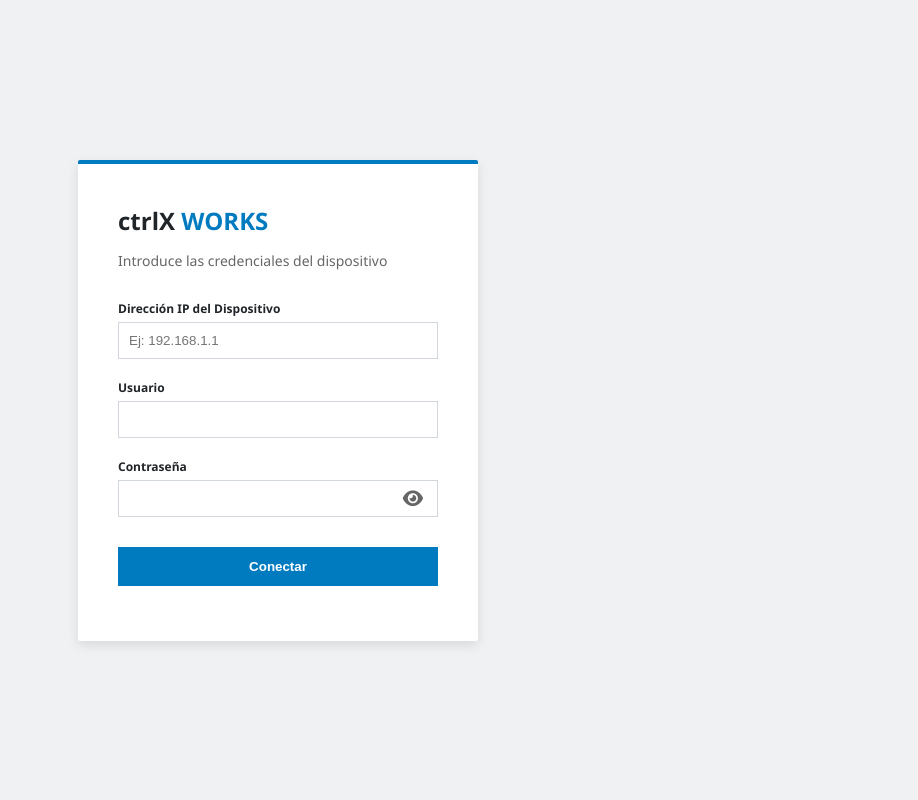
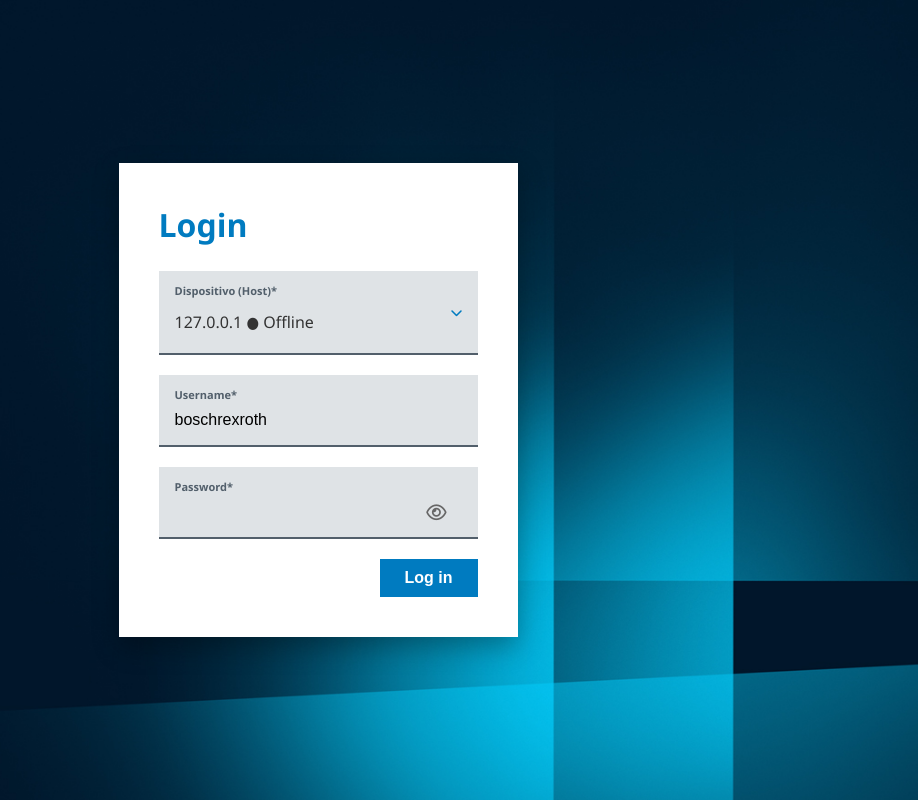
Before and after one commit to AragakiCH/ctrlx_sysid, a FastAPI app: page / in a window 1280 px wide. Shown: the whole page, without its empty margins (362-1280 px from the left). Run offline with FastAPI, Linux system fonts and the light colour scheme; data that the repository does not hold is empty.

Commit message:
jalando ip

```diff
--- a/web/static/css/login.css
+++ b/web/static/css/login.css
@@ -1,85 +1,162 @@
 /* web/static/css/login.css */
 :root {
-    --bg-dark: #2b2b2b;
-    --bg-light: #eff1f2;
-    --accent: #007bc0; /* El azul de ctrlX */
-    --text-main: #202529;
-    --border: #d1d7dd;
+    --rex-blue: #007bc0;
+    --rex-light-gray: #dfe3e6;
+    --rex-label-gray: #525f6b;
+    --rex-error-bg: #fde2e2;
+    --rex-error-text: #333;
 }
 
 body {
     margin: 0;
     font-family: 'Segoe UI', Tahoma, Geneva, Verdana, sans-serif;
-    background-color: var(--bg-light);
+
+    /* TU IMAGEN DE FONDO SE QUEDA AQUÍ */
+    background-image: url('../img/fondo_plc.jpg');
+    background-position: center;
+    background-repeat: no-repeat;
+    background-size: cover;
+    background-attachment: fixed;
+
     display: flex;
     justify-content: center;
     align-items: center;
     height: 100vh;
 }
 
-.login-container {
-    width: 100%;
-    max-width: 400px;
-    padding: 20px;
-}
 
 .login-box {
     background: white;
     padding: 40px;
-    border-radius: 2px;
-    box-shadow: 0 4px 12px rgba(0,0,0,0.1);
-    border-top: 4px solid var(--accent);
+    width: 100%;
+    max-width: 400px;
+    box-shadow: 0 10px 25px rgba(0,0,0,0.3);
 }
 
-.login-header {
-    font-size: 24px;
+.login-title {
+    color: var(--rex-blue);
+    font-size: 32px;
     font-weight: bold;
-    margin-bottom: 5px;
-}
-
-.brand { color: var(--text-main); }
-.sub-brand { color: var(--accent); }
-
-.login-subtitle {
-    color: #666;
-    font-size: 14px;
-    margin-bottom: 30px;
+    margin-top: 0;
+    margin-bottom: 25px;
 }
 
 .input-group {
+    background-color: var(--rex-light-gray);
+    padding: 12px 16px;
     margin-bottom: 20px;
+    border-bottom: 2px solid var(--rex-label-gray);
+    transition: all 0.3s ease;
+}
+
+.input-group:focus-within {
+    border-bottom-color: var(--rex-blue);
 }
 
 .input-group label {
     display: block;
-    font-size: 12px;
+    font-size: 11px;
     font-weight: 600;
+    color: var(--rex-label-gray);
     margin-bottom: 5px;
-    color: var(--text-main);
 }
 
 .input-group input {
     width: 100%;
-    padding: 10px;
-    border: 1px solid var(--border);
+    border: none;
+    background: transparent;
+    font-size: 16px;
     outline: none;
-    box-sizing: border-box;
-    transition: border 0.3s;
+    padding: 4px 0;
 }
 
-.input-group input:focus {
-    border-color: var(--accent);
+/* Estilo para el SELECT (Desplegable) */
+.input-group select {
+    width: 100%;
+    border: none;
+    background: transparent;
+    font-size: 16px;
+    font-weight: 500;
+    outline: none;
+    padding: 8px 0; /* Un poco más de espacio */
+    cursor: pointer;
+    color: #333;
+    font-family: inherit;
+    appearance: none;
+    -webkit-appearance: none;
+    position: relative;
+    z-index: 1;
+}
+
+.input-group:has(select) {
+    position: relative;
+}
+
+/* Flecha personalizada usando Font Awesome (Arrow Down) */
+.input-group:has(select)::after {
+    content: '\f078'; /* fa-chevron-down */
+    font-family: 'Font Awesome 6 Free';
+    font-weight: 900;
+    position: absolute;
+    right: 15px;
+    top: 50%;
+    transform: translateY(-50%);
+    font-size: 12px;
+    color: var(--rex-blue); /* Flecha azul Rexroth */
+    pointer-events: none;
+}
+
+/* Hover en el grupo de entrada */
+.input-group:hover {
+    background-color: #f0f2f5;
+    border-bottom-color: #abb3ba;
+}
+/* Estilo de la lista desplegable (lo que el SO permite) */
+select option {
+    background-color: #fff;
+    color: #333;
+    padding: 12px;
+    font-size: 14px;
+}
+
+.password-wrapper {
+        position: relative;
+        display: flex;
+        align-items: center;
+      }
+
+
+.error-banner {
+    background-color: var(--rex-error-bg);
+    color: var(--rex-error-text);
+    padding: 10px 15px;
+    font-size: 14px;
+    display: flex;
+    align-items: center;
+    gap: 10px;
+    margin-top: -10px;
+    margin-bottom: 20px;
+}
+
+.error-banner i {
+    font-size: 16px;
+}
+
+
+.button-container {
+    display: flex;
+    justify-content: flex-end;
+    margin-top: 20px;
 }
 
 .btn-login {
-    width: 100%;
-    padding: 12px;
-    background-color: var(--accent);
+    background-color: var(--rex-blue);
     color: white;
     border: none;
-    font-weight: bold;
+    padding: 10px 25px;
+    font-size: 16px;
+    font-weight: 600;
     cursor: pointer;
-    margin-top: 10px;
     transition: background 0.3s;
 }
 
@@ -96,14 +173,14 @@ body {
 
 .toggle-eye {
     position: absolute;
-    right: 15px; /* Ajusta según tu diseño */
+    right: 15px;
     top: 50%;
     transform: translateY(-50%);
     cursor: pointer;
-    color: #666; /* Un color gris técnico */
+    color: #666;
     font-size: 18px;
 }
 
 .toggle-eye:hover {
-    color: #000; /* Se oscurece al pasar el mouse */
+    color: #000;
 }
--- /dev/null
+++ b/web/static/js/login.js
@@ -0,0 +1,111 @@
+// web/static/js/login.js
+
+document.addEventListener("DOMContentLoaded", () => {
+  const ipSelect = document.getElementById("ipSelect");
+  const ipHiddenInput = document.getElementById("ip");
+  const loginForm = document.getElementById("loginForm");
+  const errorDiv = document.getElementById("errorMessage");
+  const errorText = document.getElementById("errorText");
+
+  // --- 1. FUNCIÓN PARA DESCUBRIR HOSTS ---
+  const discoverHosts = async () => {
+    try {
+      const response = await fetch("http://localhost:8000/api/opcua/discover");
+      const devices = await response.json();
+
+      // Limpiamos el select
+      ipSelect.innerHTML = "";
+
+      if (devices.length === 0) {
+        ipSelect.innerHTML =
+          '<option value="">No se encontraron dispositivos</option>';
+        return;
+      }
+
+      // ... dentro de la función discoverHosts ...
+      devices.forEach((device) => {
+        const option = document.createElement("option");
+        option.value = device.url;
+
+        // Usamos texto más limpio. El estado lo manejaremos con el color en el CSS
+        const statusText = device.tcp_ok ? "● Online" : "● Offline";
+        option.textContent = `${device.host} ${statusText}`;
+
+        // Si no hay conexión, lo ponemos en gris
+        if (!device.tcp_ok) {
+          option.style.color = "#888";
+        } else {
+          option.style.color = "#28a745"; // Color verde éxito
+        }
+
+        ipSelect.appendChild(option);
+      });
+
+      // Seteamos el primer valor en el hidden input por defecto
+      ipHiddenInput.value = ipSelect.value;
+    } catch (err) {
+      console.error("Error descubriendo hosts:", err);
+      ipSelect.innerHTML =
+        '<option value="">Error al cargar dispositivos</option>';
+    }
+  };
+
+  // Ejecutar al cargar
+  discoverHosts();
+
+  // Actualizar el input hidden cuando el usuario cambie de host
+  ipSelect.addEventListener("change", (e) => {
+    ipHiddenInput.value = e.target.value;
+  });
+
+  // --- 2. LÓGICA PARA VER/OCULTAR CONTRASEÑA ---
+  const togglePassword = document.getElementById("togglePassword");
+  const passwordInput = document.getElementById("password");
+
+  if (togglePassword && passwordInput) {
+    togglePassword.addEventListener("click", function () {
+      const type =
+        passwordInput.getAttribute("type") === "password" ? "text" : "password";
+      passwordInput.setAttribute("type", type);
+      this.classList.toggle("fa-eye");
+      this.classList.toggle("fa-eye-slash");
+    });
+  }
+
+  // --- 3. LÓGICA DE ENVÍO DE FORMULARIO ---
+  if (loginForm) {
+    loginForm.addEventListener("submit", async (e) => {
+      e.preventDefault();
+
+      // Ahora el "fullUrl" es directamente el value del select
+      const fullUrl = ipSelect.value;
+      const user = document.getElementById("user").value.trim();
+      const pass = document.getElementById("password").value.trim();
+
+      const payload = {
+        user: user,
+        password: pass,
+        url: fullUrl, // Ya viene como opc.tcp://192.168.1.1:4840
+      };
+
+      try {
+        const response = await fetch("http://localhost:8000/api/opcua/login", {
+          method: "POST",
+          headers: { "Content-Type": "application/json" },
+          body: JSON.stringify(payload),
+        });
+
+        if (response.ok) {
+          localStorage.setItem("isAuth", "true");
+          window.location.href = "/app";
+        } else {
+          errorText.innerText = "Usuario o contraseña incorrectos";
+          errorDiv.style.display = "flex";
+        }
+      } catch (err) {
+        errorText.innerText = "Error de conexión con el servidor";
+        errorDiv.style.display = "flex";
+      }
+    });
+  }
+});
--- a/web/templates/login.html
+++ b/web/templates/login.html
@@ -7,115 +7,44 @@
     <link rel="stylesheet" href="../static/css/login.css" />
     <link rel="stylesheet" href="https://cdnjs.cloudflare.com/ajax/libs/font-awesome/6.4.2/css/all.min.css">
 
-    <style>
-      /* Aseguramos que el icono se vea bien dentro del input */
-      .password-wrapper {
-        position: relative;
-        display: flex;
-        align-items: center;
-      }
-      .toggle-eye {
-        position: absolute;
-        right: 15px;
-        cursor: pointer;
-        color: #666;
-      }
-    </style>
   </head>
-  <body>
   <div class="login-container">
     <div class="login-box">
-        <div class="login-header">
-          <span class="brand">ctrlX</span> <span class="sub-brand">WORKS</span>
-        </div>
-        <p class="login-subtitle">Introduce las credenciales del dispositivo</p>
+        <h1 class="login-title">Login</h1>
 
         <form id="loginForm">
         <div class="input-group">
-            <label for="ip">Dirección IP del Dispositivo</label>
-            <input type="text" id="ip" placeholder="Ej: 192.168.1.1" required />
+            <label for="ip">Dispositivo (Host)*</label>
+            <select id="ipSelect" required>
+                <option value="">Cargando dispositivos...</option>
+            </select>
+            <input type="hidden" id="ip" />
         </div>
 
         <div class="input-group">
-            <label for="user">Usuario</label>
-            <input type="text" id="user" required />
+            <label for="user">Username*</label>
+            <input type="text" id="user" value="boschrexroth" required />
         </div>
 
         <div class="input-group">
-            <label for="password">Contraseña</label>
+            <label for="password">Password*</label>
             <div class="password-wrapper">
             <input type="password" id="password" required />
-              <i id="togglePassword" class="fa-solid fa-eye toggle-eye"></i>
+            <i id="togglePassword" class="fa-regular fa-eye toggle-eye"></i>
             </div>
         </div>
 
-          <button type="submit" class="btn-login">Conectar</button>
+        <div id="errorMessage" class="error-banner" style="display: none;">
+            <i class="fa-solid fa-circle-exclamation"></i>
+            <span id="errorText">Please enter your password.</span>
+        </div>
+
+        <div class="button-container">
+            <button type="submit" class="btn-login">Log in</button>
+        </div>
         </form>
-        <div id="errorMessage" class="error-msg"></div>
     </div>
     </div>
-
-    <script>
-      // --- LÓGICA PARA VER/OCULTAR CONTRASEÑA ---
-      const togglePassword = document.getElementById('togglePassword');
-      const passwordInput = document.getElementById('password');
-
-      togglePassword.addEventListener('click', function () {
-        // Cambiamos el tipo de atributo entre password y text
-        const type = passwordInput.getAttribute('type') === 'password' ? 'text' : 'password';
-        passwordInput.setAttribute('type', type);
-
-        // Cambiamos la clase del icono entre ojo abierto y ojo tachado
-        this.classList.toggle('fa-eye');
-        this.classList.toggle('fa-eye-slash');
-      });
-
-      // --- LÓGICA DE ENVÍO DE FORMULARIO ---
-      document
-        .getElementById("loginForm")
-        .addEventListener("submit", async (e) => {
-          e.preventDefault();
-
-          const ip = document
-            .getElementById("ip")
-            .value.trim()
-            .replace(/\s+/g, "");
-          const user = document.getElementById("user").value.trim();
-          const pass = document.getElementById("password").value.trim();
-
-          const fullUrl = `opc.tcp://${ip}:4840`;
-
-          const payload = {
-            user: user,
-            password: pass,
-            url: fullUrl,
-          };
-
-          try {
-            const response = await fetch(
-              "http://localhost:8000/api/opcua/login",
-              {
-                method: "POST",
-                headers: { "Content-Type": "application/json" },
-                body: JSON.stringify(payload),
-              },
-            );
-
-            console.log("Datos enviados:", payload);
-
-            if (response.ok) {
-              localStorage.setItem("isAuth", "true");
-              window.location.href = "/app";
-            } else {
-              document.getElementById("errorMessage").innerText =
-                "Fallo en la autenticación";
-            }
-          } catch (err) {
-            console.error("Error:", err);
-            document.getElementById("errorMessage").innerText =
-                "Error de conexión con el servidor";
-          }
-        });
-    </script>
+    <script src="../static/js/login.js"></script>
   </body>
 </html>
```
Also changed, not shown: web/static/img/fondo_plc.jpg (added). Lines whose indentation alone changed are shown as unchanged.
